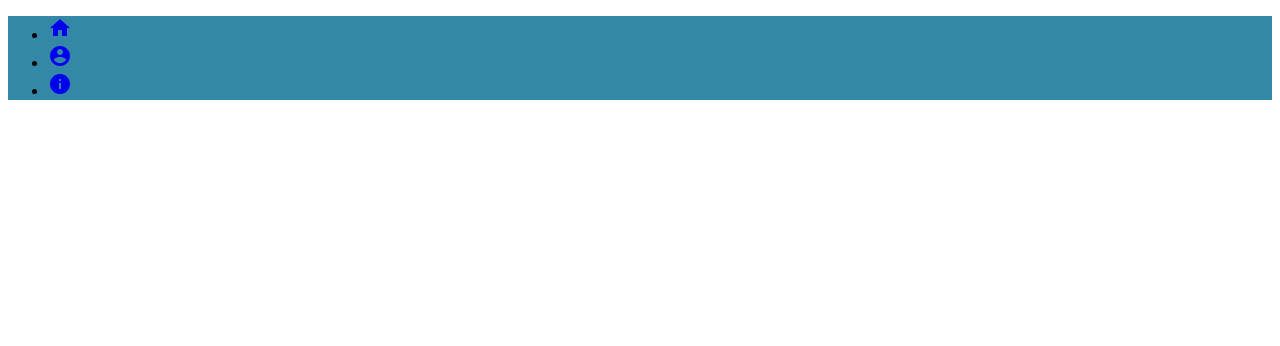
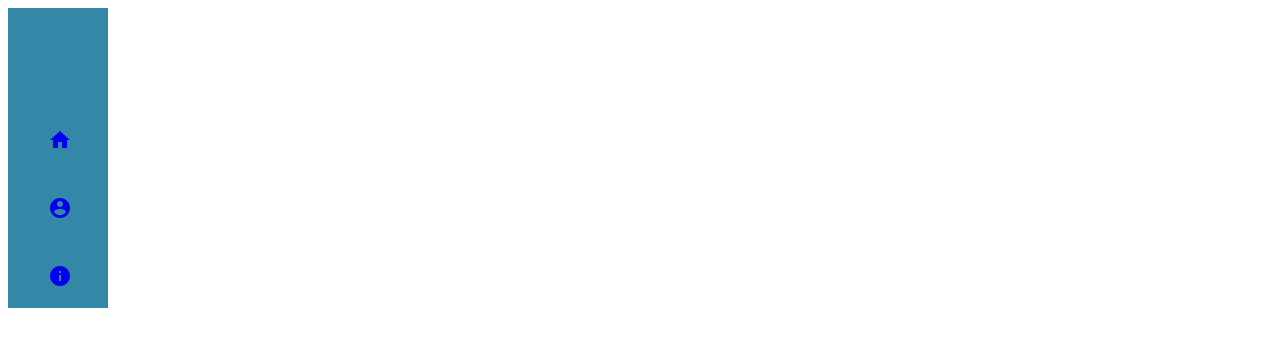
Before and after one commit to RobbertBons/Voetbalgeschiedenis, an Angular app in the folder Voetbalgeschiedenis/: page / in a window 1280 px wide. Shown: the top 346 px of the page. Built offline with nearby package versions, Linux system fonts and the light colour scheme.

Commit message:
nav scss

```diff
--- a/Voetbalgeschiedenis/src/app/app.component.scss
+++ b/Voetbalgeschiedenis/src/app/app.component.scss
@@ -0,0 +1,6 @@
+main{
+    display: grid;
+    grid-template-columns: 100px 1fr;
+    grid-template-rows: 1fr;
+    height: 100vh;
+}
--- a/Voetbalgeschiedenis/src/app/nav/nav.component.scss
+++ b/Voetbalgeschiedenis/src/app/nav/nav.component.scss
@@ -5,6 +5,18 @@ $background: rgb(52, 136, 167);
 
 nav{
    background-color: $background;
-   list-style: none;
+   display: flex;
+   align-items: center;
+   justify-content: space-between;
+   flex-wrap: wrap;
 
+   ul{
+        display: inline-block;
+        list-style: none;
+        margin-top: 10vh;
+   }
+
+   li{
+        margin-top: 5vh;
+   }
 }
```
